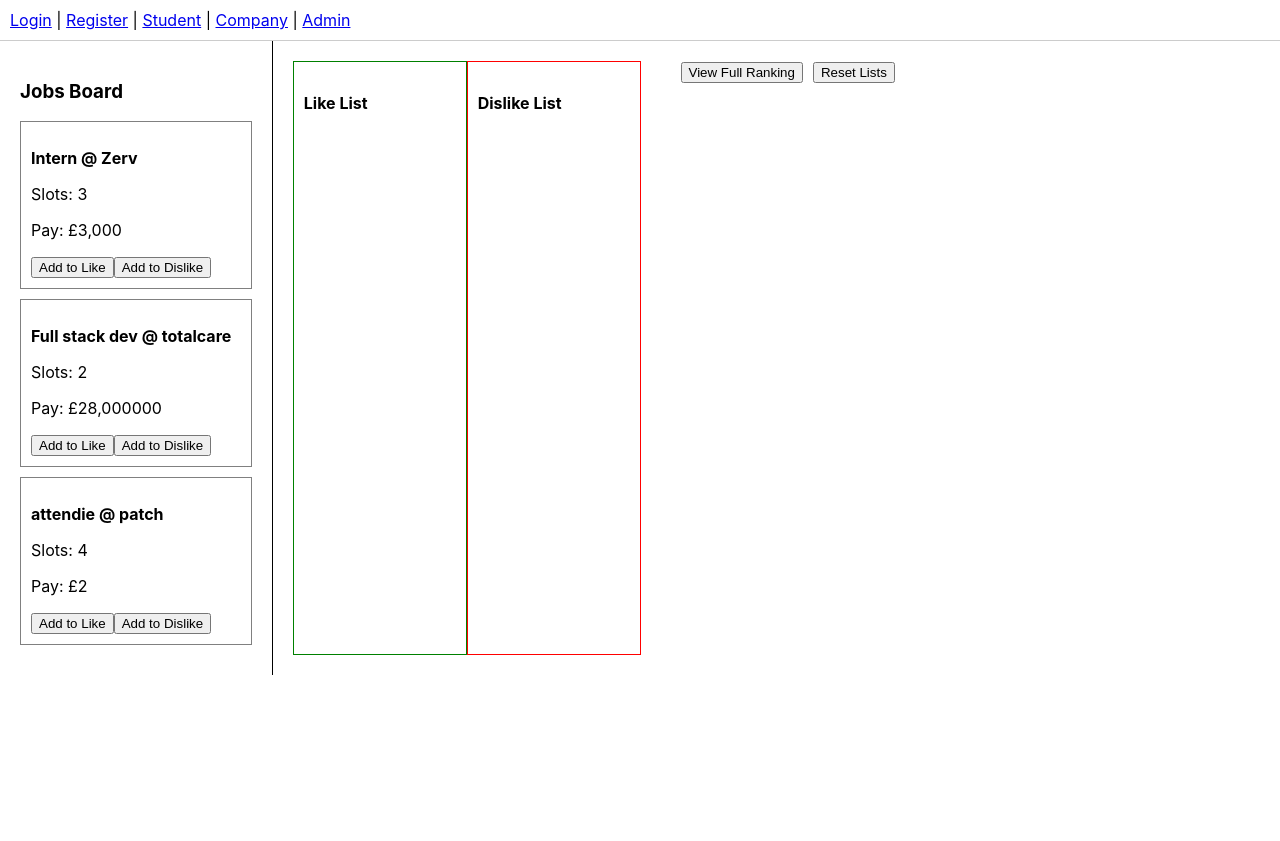
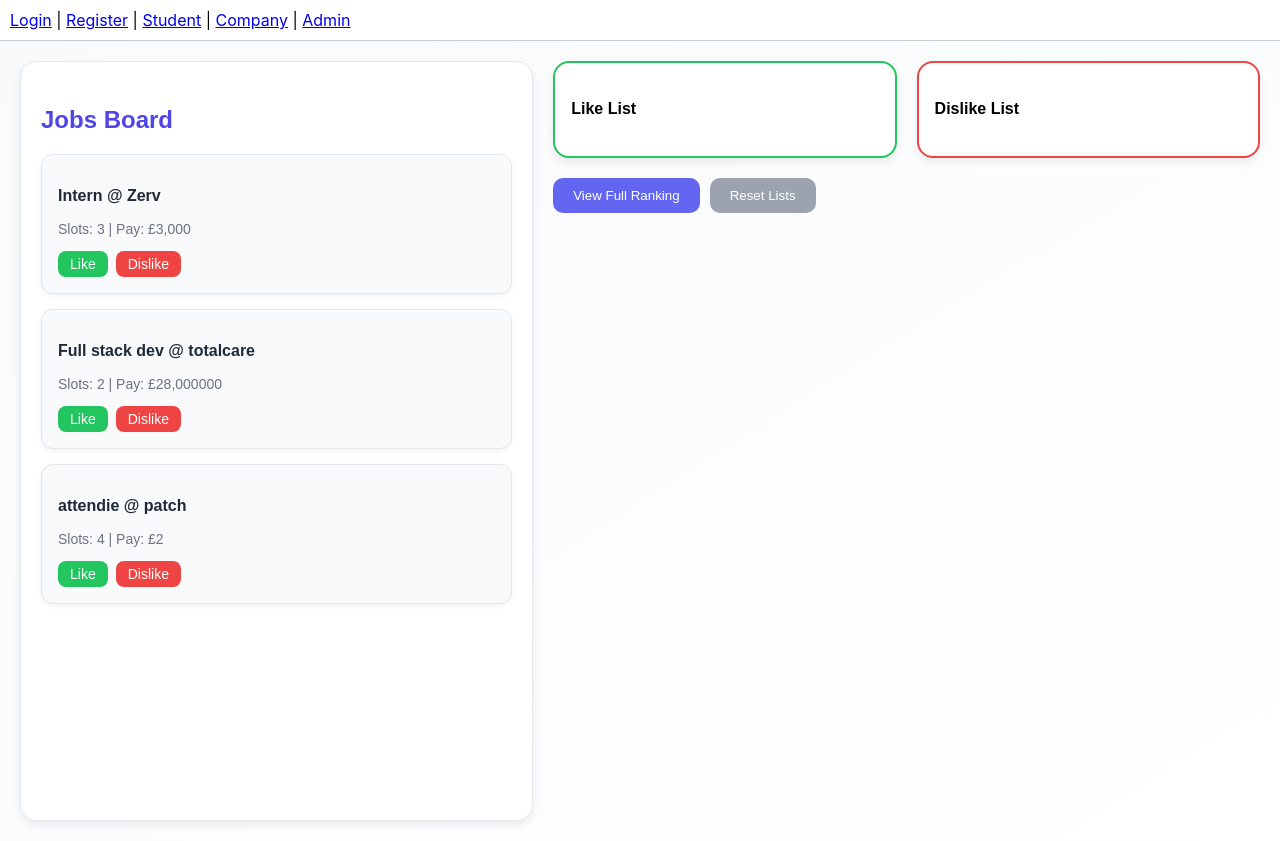
Before and after one commit to rosie-mc/ResidencyAllocationSystem, a React (Create React App) app: page /student/jobsranking in a window 1280 px wide. Before the commit the page ends 800 px from the top, so only its background shows below. Built offline with nearby package versions, Linux system fonts and the light colour scheme.

Commit message:
updated StudentJobsAndRanking with bug fix and new styling

```diff
--- a/src/App.css
+++ b/src/App.css
@@ -36,3 +36,198 @@
     transform: rotate(360deg);
   }
 }
+
+/* General Page Layout */
+.page-container {
+  display: flex;
+  padding: 20px;
+  background: linear-gradient(to bottom right, #f8fafc, #ffffff);
+  min-height: 100vh;
+  font-family: 'Arial', sans-serif;
+  box-sizing: border-box;
+}
+
+/* Left Column - Job Board */
+.job-board {
+  width: 40%;
+  margin-right: 20px;
+  background: #ffffff;
+  padding: 20px;
+  border: 1px solid #e2e8f0;
+  border-radius: 16px;
+  box-shadow: 0 4px 10px rgba(0,0,0,0.08);
+}
+
+.section-title {
+  font-size: 24px;
+  font-weight: 600;
+  color: #4f46e5;
+  margin-bottom: 20px;
+}
+
+.job-card {
+  background: #f9fafb;
+  padding: 16px;
+  margin-bottom: 15px;
+  border-radius: 12px;
+  border: 1px solid #e5e7eb;
+  box-shadow: 0 2px 5px rgba(0,0,0,0.05);
+  transition: 0.3s ease;
+  cursor: pointer;
+}
+
+.job-card:hover {
+  box-shadow: 0 4px 12px rgba(0,0,0,0.15);
+}
+
+.job-title {
+  font-weight: 600;
+  color: #1f2937;
+}
+
+.job-subtitle {
+  font-size: 14px;
+  color: #6b7280;
+  margin-top: 5px;
+}
+
+.button-group {
+  margin-top: 10px;
+  display: flex;
+  gap: 8px;
+}
+
+.like-button, .dislike-button {
+  padding: 5px 12px;
+  border-radius: 8px;
+  border: none;
+  color: white;
+  font-weight: 500;
+  cursor: pointer;
+  font-size: 14px;
+}
+
+.like-button {
+  background-color: #22c55e;
+}
+
+.dislike-button {
+  background-color: #ef4444;
+}
+
+/* Right Column - Ranking Area */
+.ranking-area {
+  width: 60%;
+  display: flex;
+  flex-direction: column;
+  gap: 20px;
+}
+
+.lists-container {
+  display: flex;
+  gap: 20px;
+}
+
+.like-box, .dislike-box {
+  flex: 1;
+  background: #ffffff;
+  border-radius: 16px;
+  padding: 16px;
+  box-shadow: 0 4px 10px rgba(0,0,0,0.08);
+  border: 2px solid;
+}
+
+.like-box {
+  border-color: #22c55e;
+}
+
+.dislike-box {
+  border-color: #ef4444;
+}
+
+.draggable-item {
+  background: #f3f4f6;
+  margin-bottom: 10px;
+  padding: 10px;
+  border-radius: 10px;
+  box-shadow: 0 2px 5px rgba(0,0,0,0.08);
+}
+
+/* Buttons under ranking area */
+.ranking-buttons {
+  display: flex;
+  gap: 10px;
+}
+
+.view-button {
+  padding: 10px 20px;
+  background-color: #6366f1;
+  color: white;
+  border: none;
+  border-radius: 10px;
+  font-weight: 500;
+  cursor: pointer;
+}
+
+.reset-button {
+  padding: 10px 20px;
+  background-color: #9ca3af;
+  color: white;
+  border: none;
+  border-radius: 10px;
+  font-weight: 500;
+  cursor: pointer;
+}
+
+/* Full ranking box */
+.full-ranking {
+  background: #ffffff;
+  border: 1px solid #e5e7eb;
+  padding: 20px;
+  border-radius: 16px;
+  box-shadow: 0 4px 10px rgba(0,0,0,0.08);
+}
+
+.submit-button {
+  margin-top: 15px;
+  padding: 10px 20px;
+  background-color: #22c55e;
+  color: white;
+  border: none;
+  border-radius: 10px;
+  font-weight: 500;
+  cursor: pointer;
+}
+
+/* Popup Styling */
+.popup-overlay {
+  position: fixed;
+  top: 0; left: 0;
+  width: 100vw;
+  height: 100vh;
+  background: rgba(0,0,0,0.5);
+  display: flex;
+  justify-content: center;
+  align-items: center;
+  z-index: 10;
+}
+
+.popup {
+  background: #ffffff;
+  padding: 30px;
+  border-radius: 20px;
+  width: 400px;
+  box-shadow: 0 6px 15px rgba(0,0,0,0.2);
+  position: relative;
+}
+
+.close-button {
+  position: absolute;
+  top: 12px;
+  right: 12px;
+  background: none;
+  border: none;
+  font-size: 20px;
+  color: #6b7280;
+  cursor: pointer;
+}
--- a/src/App.js
+++ b/src/App.js
@@ -1,5 +1,7 @@
 import React from 'react';
 import { BrowserRouter as Router, Routes, Route } from 'react-router-dom';
+
+import './App.css';
 
 // Shared
 import Navbar from './components/shared/Navbar';
--- a/src/components/student/StudentJobsAndRanking.js
+++ b/src/components/student/StudentJobsAndRanking.js
@@ -1,6 +1,7 @@
 import React, { useState } from 'react';
 import { DragDropContext, Droppable, Draggable } from '@hello-pangea/dnd';
 
+//mock data
 const mockJobs = [
   { id: '1', title: 'Intern @ Zerv', slots: 3, pay: '£3,000', description: 'isebaddie for money.' },
   { id: '2', title: 'Full stack dev @ totalcare', slots: 2, pay: '£28,000000', description: 'skincare diva X.' },
@@ -60,34 +61,54 @@ function StudentJobsAndRanking() {
   };
 
   return (
-    <div style={{ display: 'flex' }}>
-      {/* Job Board */}
-      <div style={{ width: '40%', padding: '20px', borderRight: '1px solid black' }}>
-        <h3>Jobs Board</h3>
-        {jobs.map((job, index) => (
-          <div key={job.id} style={{ border: '1px solid gray', padding: '10px', marginBottom: '10px', cursor: 'pointer' }}
-            onClick={() => setSelectedJob(job)}>
-            <p><strong>{job.title}</strong></p>
-            <p>Slots: {job.slots}</p>
-            <p>Pay: {job.pay}</p>
-            <button onClick={() => handleAddToList(job, setLikeList, likeList, dislikeList)}>Add to Like</button>
-            <button onClick={() => handleAddToList(job, setDislikeList, dislikeList, likeList)}>Add to Dislike</button>
+    <div className="page-container">
+      <div className="job-board">
+        <h3 className="section-title">Jobs Board</h3>
+        {jobs.map((job) => (
+          <div key={job.id} className="job-card" onClick={() => setSelectedJob(job)}>
+            <p className="job-title">{job.title}</p>
+            <p className="job-subtitle">Slots: {job.slots} | Pay: {job.pay}</p>
+            <div className="button-group">
+              <button
+                className="like-button"
+                onClick={(e) => {
+                  e.stopPropagation();
+                  handleAddToList(job, setLikeList, likeList, dislikeList);
+                }}
+              >
+                Like
+              </button>
+
+              <button
+                className="dislike-button"
+                onClick={(e) => {
+                  e.stopPropagation();
+                  handleAddToList(job, setDislikeList, dislikeList, likeList);
+                }}
+              >
+                Dislike
+              </button>
+            </div>
           </div>
         ))}
       </div>
 
-      {/* Like/Dislike Areas with drag-and-drop */}
+      <div className="ranking-area">
         <DragDropContext onDragEnd={handleDragEnd}>
-        <div style={{ width: '60%', padding: '20px', display: 'flex', justifyContent: 'space-between' }}>
+          <div className="lists-container">
             <Droppable droppableId="like">
               {(provided) => (
-              <div ref={provided.innerRef} {...provided.droppableProps} style={{ border: '1px solid green', width: '45%', padding: '10px' }}>
+                <div ref={provided.innerRef} {...provided.droppableProps} className="like-box">
                   <h4>Like List</h4>
                   {likeList.map((job, index) => (
                     <Draggable key={job.id} draggableId={job.id} index={index}>
                       {(provided) => (
-                      <div ref={provided.innerRef} {...provided.draggableProps} {...provided.dragHandleProps}
-                        style={{ border: '1px solid gray', padding: '5px', margin: '5px', ...provided.draggableProps.style }}>
+                        <div
+                          ref={provided.innerRef}
+                          {...provided.draggableProps}
+                          {...provided.dragHandleProps}
+                          className="draggable-item"
+                        >
                           {index + 1}. {job.title}
                         </div>
                       )}
@@ -100,13 +121,17 @@ function StudentJobsAndRanking() {
 
             <Droppable droppableId="dislike">
               {(provided) => (
-              <div ref={provided.innerRef} {...provided.droppableProps} style={{ border: '1px solid red', width: '45%', padding: '10px' }}>
+                <div ref={provided.innerRef} {...provided.droppableProps} className="dislike-box">
                   <h4>Dislike List</h4>
                   {dislikeList.map((job, index) => (
                     <Draggable key={job.id} draggableId={job.id} index={index}>
                       {(provided) => (
-                      <div ref={provided.innerRef} {...provided.draggableProps} {...provided.dragHandleProps}
-                        style={{ border: '1px solid gray', padding: '5px', margin: '5px', ...provided.draggableProps.style }}>
+                        <div
+                          ref={provided.innerRef}
+                          {...provided.draggableProps}
+                          {...provided.dragHandleProps}
+                          className="draggable-item"
+                        >
                           {likeList.length + index + 1}. {job.title}
                         </div>
                       )}
@@ -119,34 +144,35 @@ function StudentJobsAndRanking() {
           </div>
         </DragDropContext>
 
-      {/* Job Details Popup */}
-      {selectedJob && (
-        <div style={{ position: 'fixed', top: '20%', left: '20%', background: 'white', border: '1px solid black', padding: '20px', zIndex: 10 }}>
-          <h3>{selectedJob.title}</h3>
-          <p>Slots: {selectedJob.slots}</p>
-          <p>Pay: {selectedJob.pay}</p>
-          <p>{selectedJob.description}</p>
-          <button onClick={() => setSelectedJob(null)}>Close</button>
+        <div className="ranking-buttons">
+          <button className="view-button" onClick={buildFullRanking}>View Full Ranking</button>
+          <button className="reset-button" onClick={handleResetLists}>Reset Lists</button>
         </div>
-      )}
-
-      {/* Build & Submit Ranking */}
-      <div style={{ width: '100%', padding: '20px' }}>
-        <button onClick={buildFullRanking} style={{ marginRight: '10px' }}>View Full Ranking</button>
-        <button onClick={handleResetLists} style={{ marginRight: '10px' }}>Reset Lists</button>
 
         {fullRanking && (
-          <div>
+          <div className="full-ranking">
             <h3>Full Ranking:</h3>
             <ol>
               {fullRanking.map((item, idx) => (
                 <li key={idx}>{item.title}</li>
               ))}
             </ol>
-            <button onClick={handleSubmitRanking}>Submit Ranking</button>
+            <button className="submit-button" onClick={handleSubmitRanking}>Submit Ranking</button>
           </div>
         )}
       </div>
+
+      {selectedJob && (
+        <div className="popup-overlay">
+          <div className="popup">
+            <button className="close-button" onClick={() => setSelectedJob(null)}>X</button>
+            <h3>{selectedJob.title}</h3>
+            <p>Slots: {selectedJob.slots}</p>
+            <p>Pay: {selectedJob.pay}</p>
+            <p>{selectedJob.description}</p>
+          </div>
+        </div>
+      )}
     </div>
   );
 }
```
Lines whose indentation alone changed are shown as unchanged.
